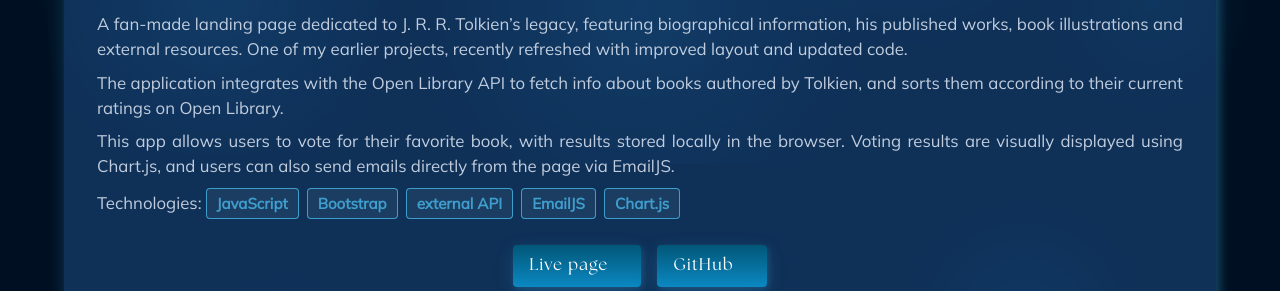
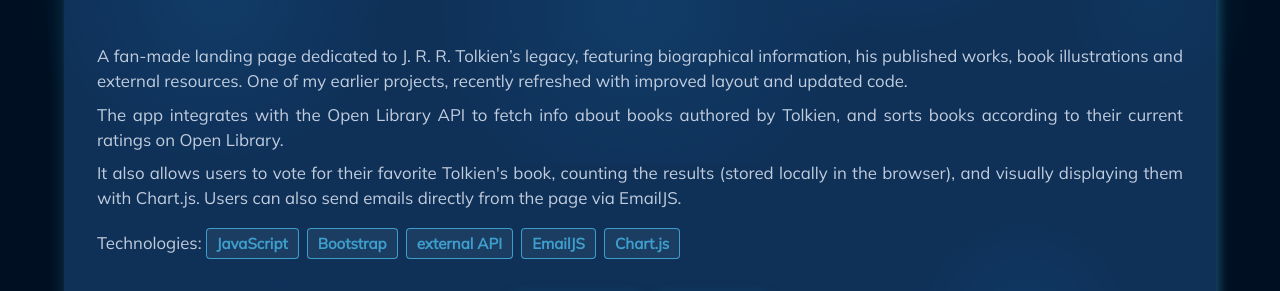
Before and after one commit to Flame787/Portfolio-page, a React (Create React App) app: page / in a window 1280 px wide. Shown: the part 3836-4127 px from the top of the page. Built offline with nearby package versions, Linux system fonts and the light colour scheme; some icons are missing; a web font is replaced by a local one.

Commit message:
changed project3 description

```diff
--- a/src/App.css
+++ b/src/App.css
@@ -128,7 +128,7 @@ html {
   /* color: rgba(35, 142, 192, 0.88); */
   color: rgba(67, 172, 220, 0.88);
   background-color: rgba(204, 229, 240, 0.075);
-  margin: 2px 4px;
+  margin: 10px 4px;
   font-family: "Satoshi-Regular", sans-serif;
   font-family: "Lato-Light", sans-serif;
   font-family: "Mulish-Extralight", sans-serif;
--- a/src/components/Projects.jsx
+++ b/src/components/Projects.jsx
@@ -486,15 +486,15 @@ export default function Projects() {
                 code.
               </CustomTypography>
               <CustomTypography>
-                The application integrates with the Open Library API to fetch
-                info about books authored by Tolkien, and sorts them according to their current
-                ratings on Open Library.
+                The app integrates with the Open Library API to fetch info about
+                books authored by Tolkien, and sorts books according to their
+                current ratings on Open Library.
               </CustomTypography>
               <CustomTypography>
-                This app allows users to vote for their favorite book, with
-                results stored locally in the browser. Voting results are
-                visually displayed using Chart.js, and users can also send
-                emails directly from the page via EmailJS.
+                It also allows users to vote for their favorite Tolkien's book, counting
+                the results (stored locally in the browser), and visually
+                displaying them with Chart.js. Users can also send emails
+                directly from the page via EmailJS.
               </CustomTypography>
               <CustomTypography>
                 Technologies:
```
